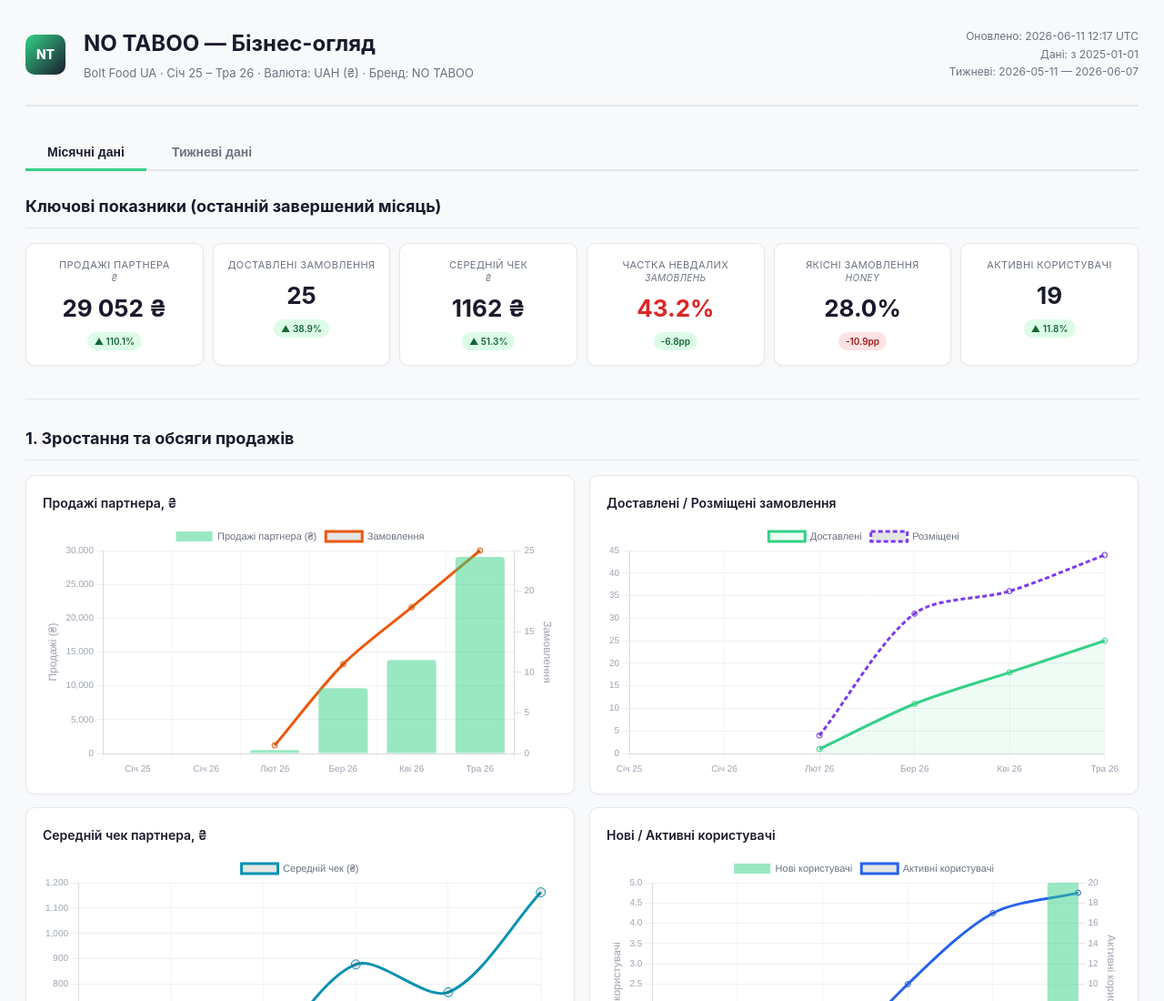
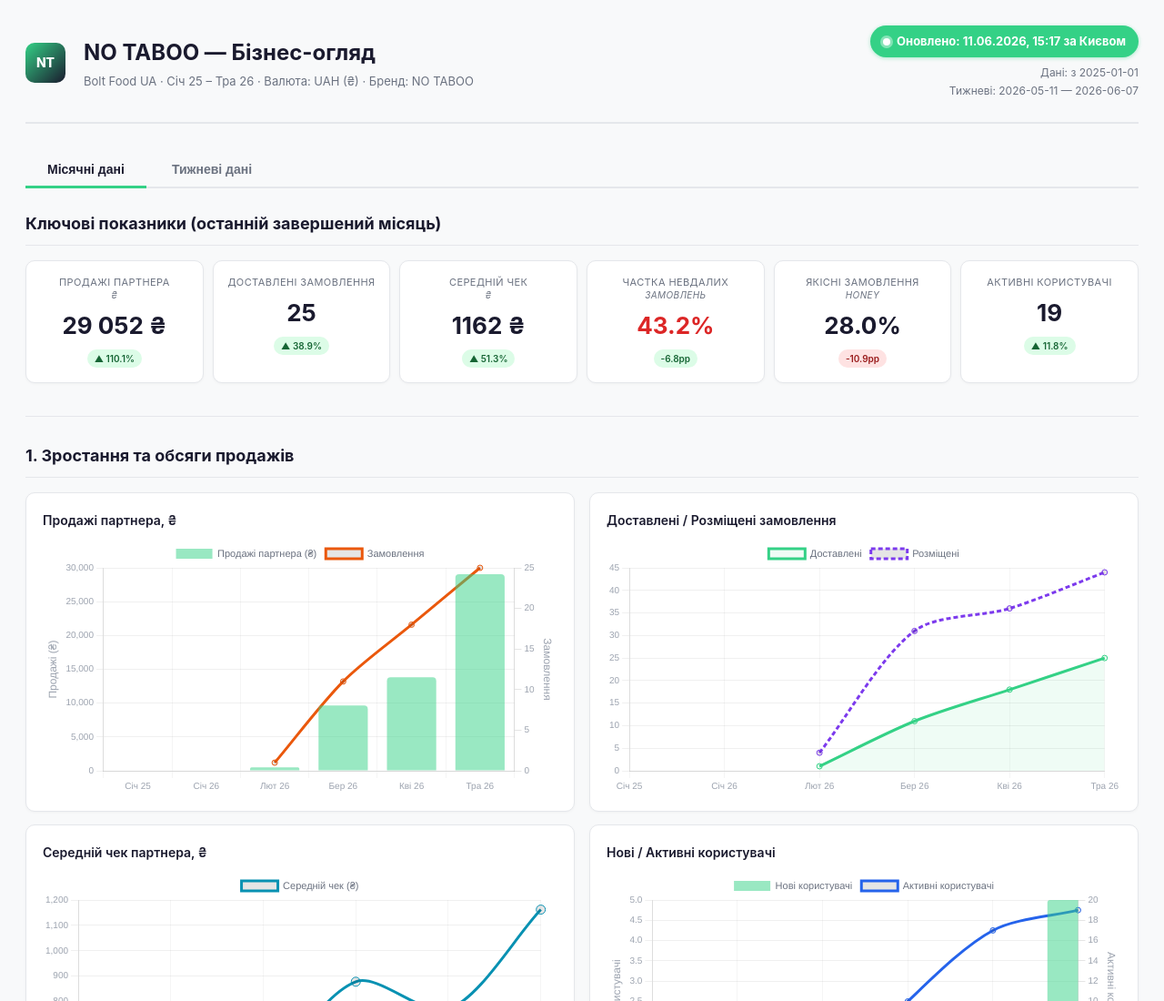
Before and after one commit to khrystynaberezna-lgtm/no-taboo-report, a plain HTML site: page index.html in a window 1280 px wide. Shown: the top 1100 px of the page at 91% size. Drawn offline with nearby package versions, Linux system fonts and the light colour scheme; animation ran at ten frames a second.

Commit message:
Додано помітний бейдж дати оновлення (час за Києвом) у шапку

```diff
--- a/index.html
+++ b/index.html
@@ -15,6 +15,8 @@ body{background:var(--bg);color:var(--text);font-family:'Inter',-apple-system,sy
 h1{font-size:24px;font-weight:700;color:var(--accent-dark)}
 .subtitle{color:var(--muted);font-size:13px;margin-top:2px}
 .report-meta{margin-left:auto;text-align:right;color:var(--muted);font-size:12px}
+.updated-badge{display:inline-flex;align-items:center;gap:7px;background:var(--green);color:#fff;font-weight:700;font-size:13px;padding:7px 14px;border-radius:99px;box-shadow:0 1px 4px rgba(52,209,134,0.4)}
+.updated-badge .dot{width:8px;height:8px;border-radius:50%;background:#fff;box-shadow:0 0 0 3px rgba(255,255,255,0.4)}
 h2{font-size:18px;font-weight:700;margin-bottom:16px;padding-bottom:8px;border-bottom:1px solid var(--border);color:var(--accent-dark)}
 h3{font-size:14px;font-weight:600;margin-bottom:10px}
 .section{margin-bottom:36px}
@@ -439,7 +441,12 @@ const periods = mData.map(d => d.period);
 const firstMonth = shortMonth(periods[0]);
 const lastMonth = shortMonth(periods[periods.length-1]);
 document.getElementById('reportSubtitle').textContent = `Bolt Food UA · ${firstMonth} – ${lastMonth} · Валюта: UAH (₴) · Бренд: ${D.partner_name}`;
-document.getElementById('reportMeta').innerHTML = `Оновлено: ${D.generated_at}<br>Дані: з ${D.data_start}<br>Тижневі: ${D.weekly_start} — ${D.weekly_end}`;
+{
+  const guIso = (D.generated_at || '').replace(' UTC', 'Z').replace(' ', 'T');
+  let updated = D.generated_at;
+  try { const _d = new Date(guIso); if (!isNaN(_d)) updated = _d.toLocaleString('uk-UA', {timeZone:'Europe/Kyiv', day:'2-digit', month:'2-digit', year:'numeric', hour:'2-digit', minute:'2-digit'}) + ' за Києвом'; } catch (e) {}
+  document.getElementById('reportMeta').innerHTML = `<div class="updated-badge"><span class="dot"></span>Оновлено: ${updated}</div><div style="margin-top:7px">Дані: з ${D.data_start}<br>Тижневі: ${D.weekly_start} — ${D.weekly_end}</div>`;
+}
 
 function renderKPICards(containerId, data, labelFn) {
   const last = data[data.length - 1];
```
Also changed, not shown: template.html (+8 -1 lines).
